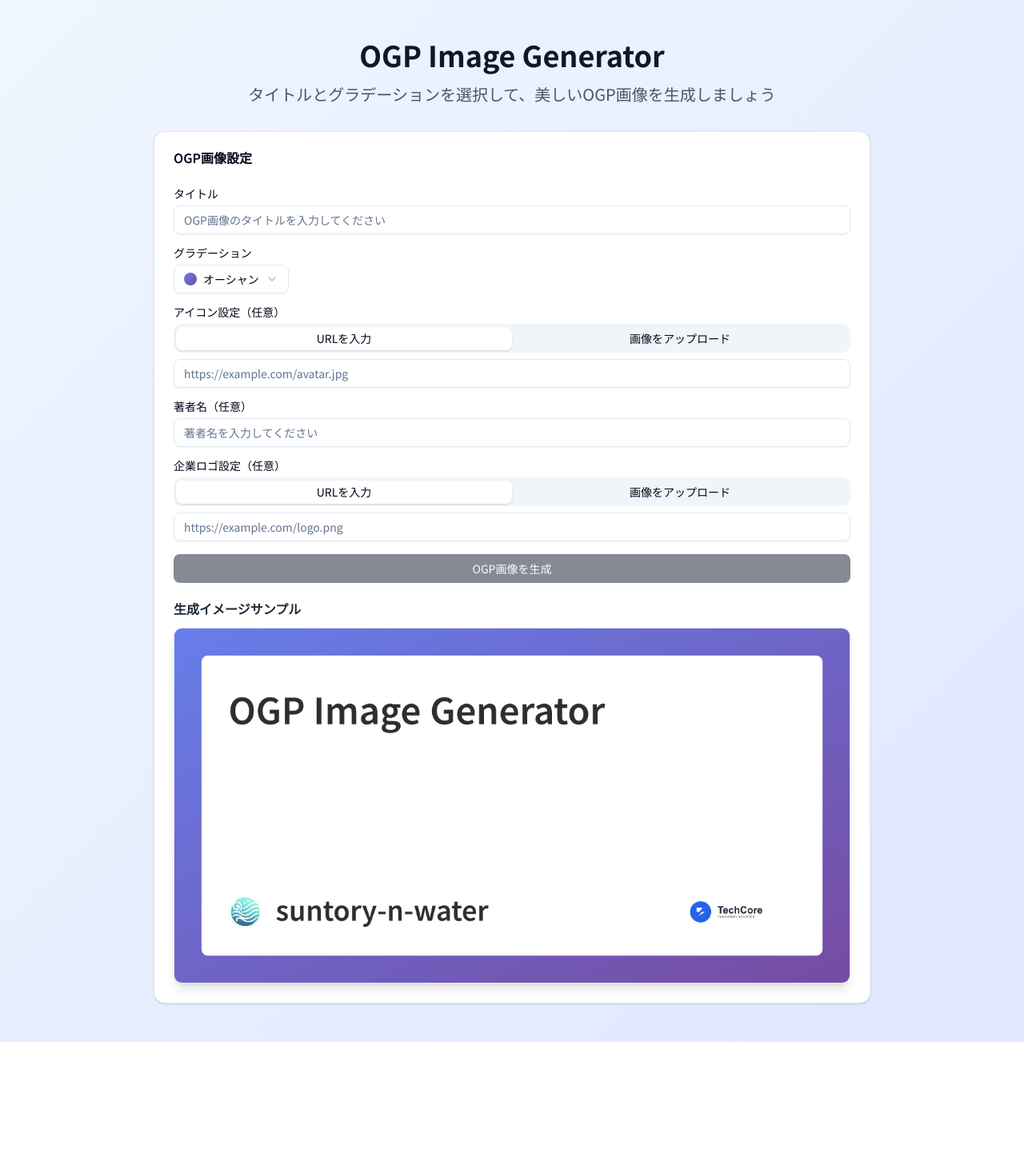
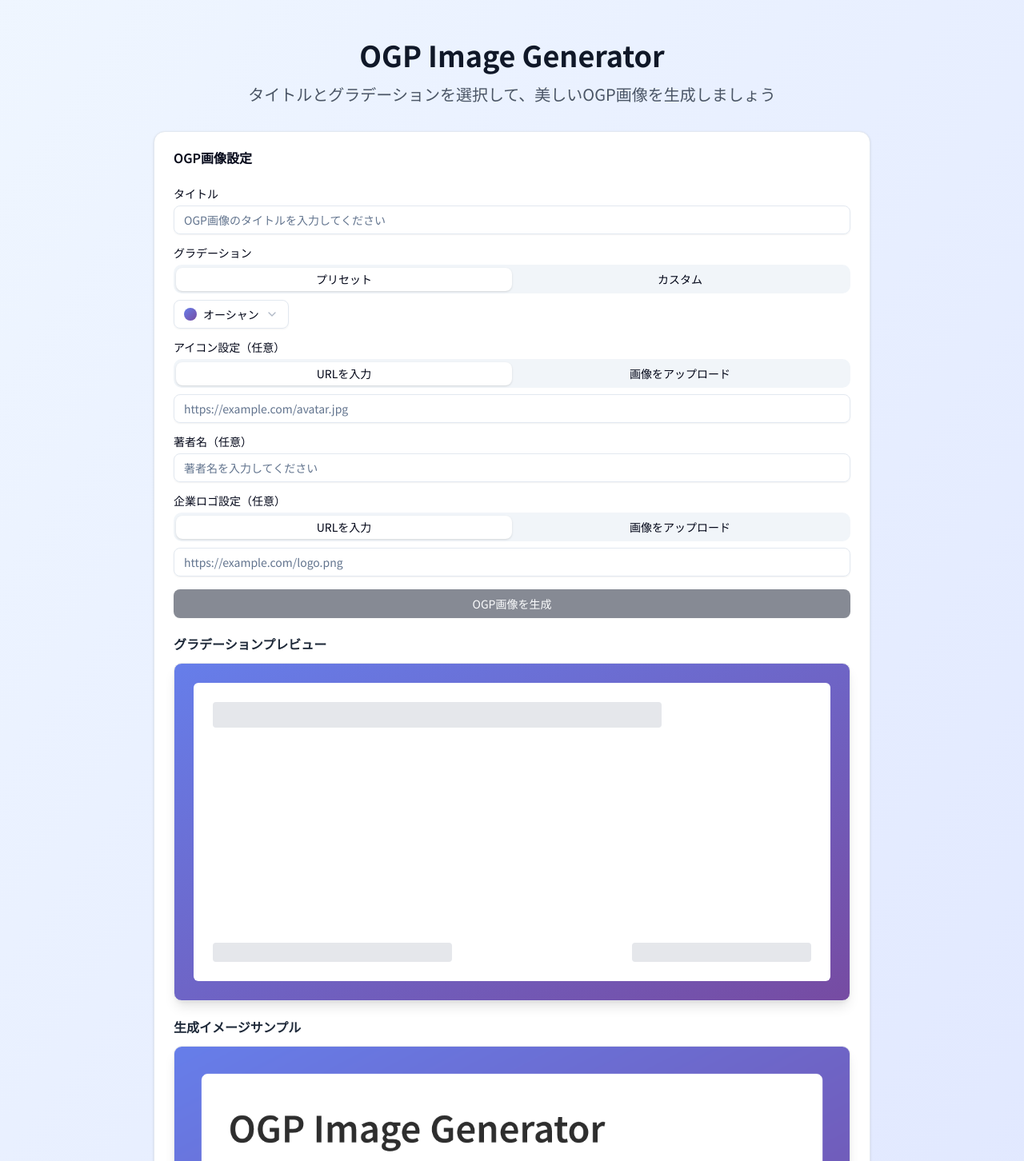
Before and after one commit to Suntory-Y-Water/hono-ogp, a Next.js app: page / in a window 1280 px wide. Shown: the top 1452 px of the page at 80% size. Before the commit the page ends 1303 px from the top, so only its background shows below. Built offline with nearby package versions, Linux system fonts and the light colour scheme.

Commit message:
feat: グラデーションを選択、プレビュー機能追加

```diff
--- /dev/null
+++ b/src/components/features/gradient-preview.tsx
@@ -0,0 +1,81 @@
+/**
+ * グラデーションプレビューコンポーネント
+ * OGPTemplateのレイアウトをベースにしたグラデーション表示専用プレビュー
+ */
+
+export interface GradientPreviewProps {
+  gradient: {
+    from: string;
+    to: string;
+  };
+}
+
+/**
+ * グラデーションプレビュー
+ * OGPTemplateのレイアウトから文字を除いた枠色のみの表示
+ */
+export function GradientPreview({ gradient }: GradientPreviewProps) {
+  const backgroundStyle = `linear-gradient(to bottom right, ${gradient.from}, ${gradient.to})`;
+
+  return (
+    <div
+      className='w-full aspect-[630/315] rounded-lg shadow-lg border border-gray-200 md:!p-6'
+      style={{
+        display: 'flex',
+        padding: '12px',
+        background: backgroundStyle,
+      }}
+    >
+      <div
+        style={{
+          height: '100%',
+          width: '100%',
+          display: 'flex',
+          justifyContent: 'space-between',
+          flexDirection: 'column',
+          backgroundColor: 'white',
+          padding: '12px',
+          borderRadius: 6,
+        }}
+        className='md:!p-6'
+      >
+        <div
+          style={{
+            display: 'flex',
+            flexDirection: 'column',
+          }}
+        >
+          <div
+            className='bg-gray-200 rounded md:!h-8'
+            style={{
+              height: '16px',
+              width: '75%',
+            }}
+          />
+        </div>
+        <div
+          style={{
+            display: 'flex',
+            justifyContent: 'space-between',
+            alignItems: 'flex-end',
+          }}
+        >
+          <div
+            className='bg-gray-200 rounded md:!h-6'
+            style={{
+              height: '12px',
+              width: '40%',
+            }}
+          />
+          <div
+            className='bg-gray-200 rounded md:!h-6'
+            style={{
+              height: '12px',
+              width: '30%',
+            }}
+          />
+        </div>
+      </div>
+    </div>
+  );
+}
--- a/src/components/features/ogp-creation-form.tsx
+++ b/src/components/features/ogp-creation-form.tsx
@@ -30,6 +30,7 @@ import {
 } from '@/components/ui/form';
 import { GRADIENT_PRESETS, type GradientPresetName } from '@/lib/constants';
 import { generateOGPAction } from '@/lib/actions/ogp-actions';
+import { GradientPreview } from './gradient-preview';
 
 const formSchema = z.object({
   title: z
@@ -42,6 +43,20 @@ const formSchema = z.object({
       (val) => val in GRADIENT_PRESETS,
       '有効なグラデーションを選択してください',
     ) as z.ZodType<GradientPresetName>,
+  customGradientFrom: z
+    .string()
+    .regex(
+      /^#[0-9A-Fa-f]{6}$/,
+      '有効なカラーコード（#FFFFFF形式）を入力してください',
+    )
+    .optional(),
+  customGradientTo: z
+    .string()
+    .regex(
+      /^#[0-9A-Fa-f]{6}$/,
+      '有効なカラーコード（#FFFFFF形式）を入力してください',
+    )
+    .optional(),
   icon: z
     .string()
     .url('有効なURLを入力してください')
@@ -108,12 +123,17 @@ export function OGPCreationForm() {
   const [logoMode, setLogoMode] = useState<'url' | 'upload'>('url');
   const [uploadedLogoFile, setUploadedLogoFile] = useState<File | null>(null);
   const [logoPreviewUrl, setLogoPreviewUrl] = useState<string>('');
+  const [gradientMode, setGradientMode] = useState<'preset' | 'custom'>(
+    'preset',
+  );
 
   const form = useForm<FormData>({
     resolver: zodResolver(formSchema),
     defaultValues: {
       title: '',
       gradient: 'ocean',
+      customGradientFrom: '#667eea',
+      customGradientTo: '#764ba2',
       icon: '',
       author: '',
       iconFile: undefined,
@@ -132,7 +152,18 @@ export function OGPCreationForm() {
 
         // 必須フィールド
         formData.append('title', data.title);
+        if (gradientMode === 'preset') {
           formData.append('gradient', data.gradient);
+        } else {
+          formData.append(
+            'customGradientFrom',
+            data.customGradientFrom || '#667eea',
+          );
+          formData.append(
+            'customGradientTo',
+            data.customGradientTo || '#764ba2',
+          );
+        }
         formData.append('icon', data.icon || '');
         formData.append('author', data.author || '');
         formData.append('companyLogo', data.companyLogo || '');
@@ -244,6 +275,15 @@ export function OGPCreationForm() {
     { value: 'fire', label: 'ファイア' },
   ];
 
+  // 現在選択されているグラデーション値を取得
+  const currentGradient =
+    gradientMode === 'preset'
+      ? GRADIENT_PRESETS[form.watch('gradient') as GradientPresetName]
+      : {
+          from: form.watch('customGradientFrom') || '#667eea',
+          to: form.watch('customGradientTo') || '#764ba2',
+        };
+
   return (
     <Card>
       <CardHeader>
@@ -271,12 +311,27 @@ export function OGPCreationForm() {
             />
 
             {/* グラデーション選択 */}
+            <div className='space-y-2'>
+              <div className='flex items-center gap-2 text-sm leading-none font-medium select-none'>
+                グラデーション
+              </div>
+              <Tabs
+                value={gradientMode}
+                onValueChange={(value) =>
+                  setGradientMode(value as 'preset' | 'custom')
+                }
+              >
+                <TabsList className='grid w-full grid-cols-2'>
+                  <TabsTrigger value='preset'>プリセット</TabsTrigger>
+                  <TabsTrigger value='custom'>カスタム</TabsTrigger>
+                </TabsList>
+
+                <TabsContent value='preset' className='space-y-2'>
                   <FormField
                     control={form.control}
                     name='gradient'
                     render={({ field }) => (
                       <FormItem>
-                  <FormLabel>グラデーション</FormLabel>
                         <Select
                           onValueChange={field.onChange}
                           defaultValue={field.value}
@@ -288,7 +343,10 @@ export function OGPCreationForm() {
                           </FormControl>
                           <SelectContent>
                             {gradientOptions.map((option) => (
-                        <SelectItem key={option.value} value={option.value}>
+                              <SelectItem
+                                key={option.value}
+                                value={option.value}
+                              >
                                 <div className='flex items-center space-x-2'>
                                   <div
                                     className='w-4 h-4 rounded-full'
@@ -306,6 +364,64 @@ export function OGPCreationForm() {
                       </FormItem>
                     )}
                   />
+                </TabsContent>
+
+                <TabsContent value='custom' className='space-y-4'>
+                  <div className='grid grid-cols-2 gap-4'>
+                    <FormField
+                      control={form.control}
+                      name='customGradientFrom'
+                      render={({ field }) => (
+                        <FormItem>
+                          <FormLabel>開始色</FormLabel>
+                          <FormControl>
+                            <div className='flex items-center space-x-2'>
+                              <input
+                                type='color'
+                                {...field}
+                                className='w-12 h-10 border border-gray-300 rounded cursor-pointer'
+                              />
+                              <Input
+                                type='text'
+                                placeholder='#667eea'
+                                {...field}
+                                className='flex-1'
+                              />
+                            </div>
+                          </FormControl>
+                          <FormMessage />
+                        </FormItem>
+                      )}
+                    />
+                    <FormField
+                      control={form.control}
+                      name='customGradientTo'
+                      render={({ field }) => (
+                        <FormItem>
+                          <FormLabel>終了色</FormLabel>
+                          <FormControl>
+                            <div className='flex items-center space-x-2'>
+                              <input
+                                type='color'
+                                {...field}
+                                className='w-12 h-10 border border-gray-300 rounded cursor-pointer'
+                              />
+                              <Input
+                                type='text'
+                                placeholder='#764ba2'
+                                {...field}
+                                className='flex-1'
+                              />
+                            </div>
+                          </FormControl>
+                          <FormMessage />
+                        </FormItem>
+                      )}
+                    />
+                  </div>
+                </TabsContent>
+              </Tabs>
+            </div>
 
             {/* アイコン設定 */}
             <div className='space-y-2'>
@@ -516,6 +632,14 @@ export function OGPCreationForm() {
           </form>
         </Form>
 
+        {/* グラデーションプレビュー */}
+        <div>
+          <h3 className='leading-none font-semibold text-gray-800 mb-4'>
+            グラデーションプレビュー
+          </h3>
+          <GradientPreview gradient={currentGradient} />
+        </div>
+
         {/* サンプル画像部分 */}
         <div>
           <h3 className='leading-none font-semibold text-gray-800 mb-4'>
--- a/src/lib/actions/ogp-actions.ts
+++ b/src/lib/actions/ogp-actions.ts
@@ -16,6 +16,8 @@ import { saveOGPMetadata, uploadImageToR2 } from '@/lib/cloudflare';
 export async function generateOGPAction(formData: FormData): Promise<void> {
   const title = formData.get('title') as string;
   const gradientPreset = formData.get('gradient') as GradientPresetName;
+  const customGradientFrom = formData.get('customGradientFrom') as string | null;
+  const customGradientTo = formData.get('customGradientTo') as string | null;
   const icon = formData.get('icon') as string | null;
   const iconFile = formData.get('iconFile') as File | null;
   const author = formData.get('author') as string | null;
@@ -27,7 +29,25 @@ export async function generateOGPAction(formData: FormData): Promise<void> {
     throw new Error('タイトルは必須です');
   }
 
-  if (!gradientPreset || !GRADIENT_PRESETS[gradientPreset]) {
+  // グラデーションバリデーション（プリセットまたはカスタム）
+  let gradient: { from: string; to: string };
+
+  if (customGradientFrom && customGradientTo) {
+    // カスタムグラデーションの場合
+    if (!/^#[0-9A-Fa-f]{6}$/.test(customGradientFrom)) {
+      throw new Error('有効な開始色カラーコード（#FFFFFF形式）を入力してください');
+    }
+    if (!/^#[0-9A-Fa-f]{6}$/.test(customGradientTo)) {
+      throw new Error('有効な終了色カラーコード（#FFFFFF形式）を入力してください');
+    }
+    gradient = {
+      from: customGradientFrom,
+      to: customGradientTo
+    };
+  } else if (gradientPreset && GRADIENT_PRESETS[gradientPreset]) {
+    // プリセットグラデーションの場合
+    gradient = GRADIENT_PRESETS[gradientPreset];
+  } else {
     throw new Error('有効なグラデーションを選択してください');
   }
 
@@ -91,7 +111,7 @@ export async function generateOGPAction(formData: FormData): Promise<void> {
     }
   }
 
-  const gradient = GRADIENT_PRESETS[gradientPreset];
+  // gradientは上記でバリデーション済み
 
   // 一意のIDを生成
   const id = crypto.randomUUID();
```
Also changed, not shown: 1 other file (tests, documents, lock files or other folders). Lines whose indentation alone changed are shown as unchanged.
